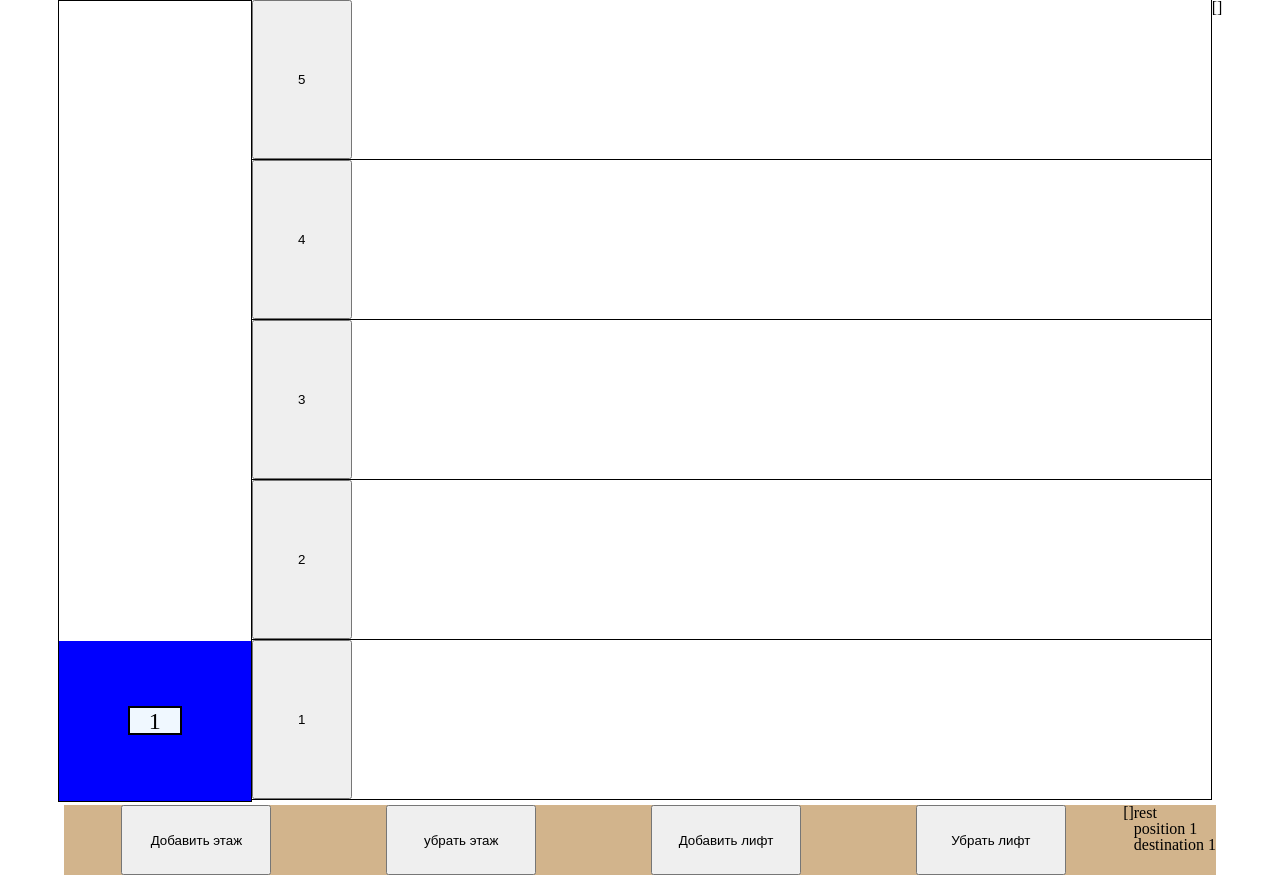
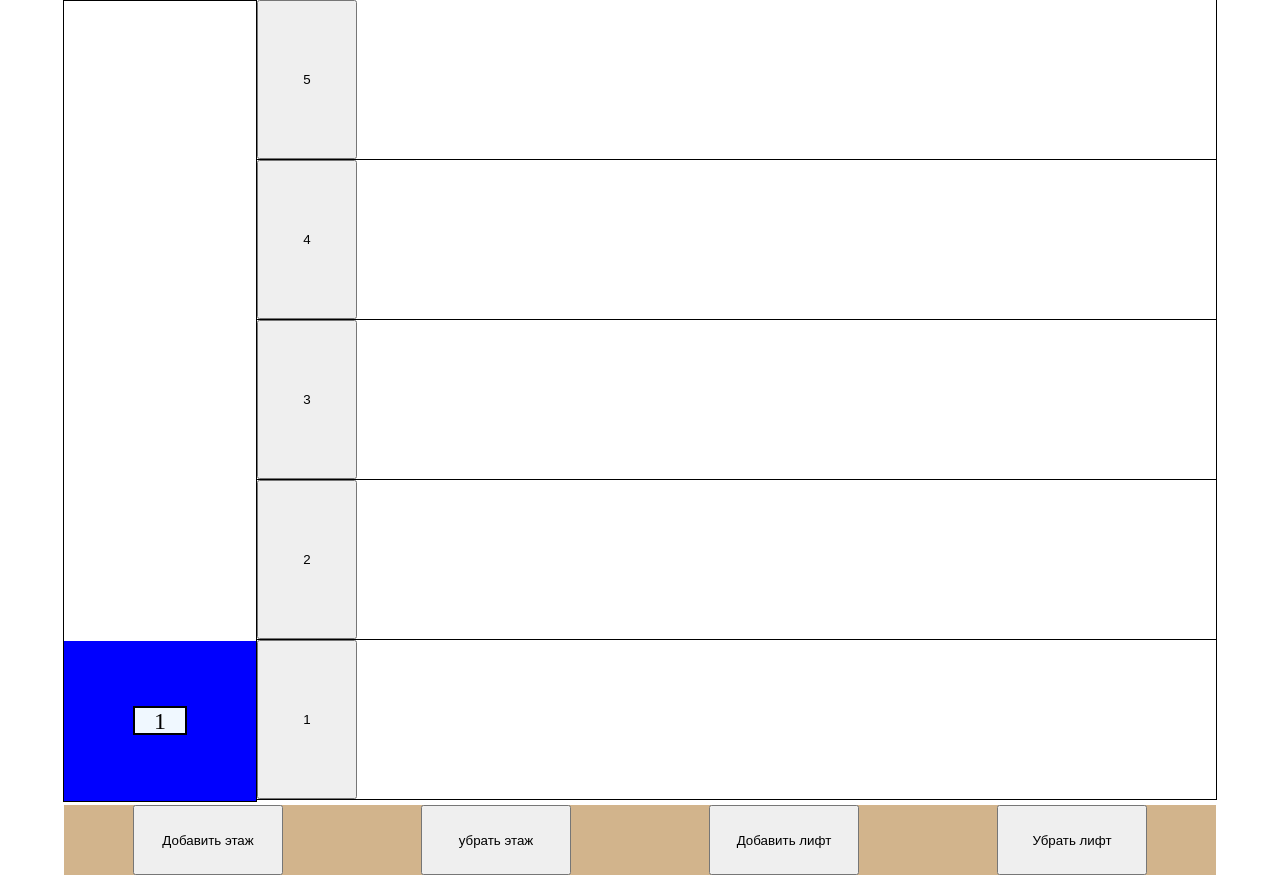
Before and after one commit to Feralbot/elevator-test-task, a Vue app: page / in a window 1280 px wide. Built offline with nearby package versions, Linux system fonts and the light colour scheme.

Commit message:
i gave up

```diff
--- a/src/App.vue
+++ b/src/App.vue
@@ -3,37 +3,15 @@
     <elevatorComponent />
     <floorComponent />
     <commandPanel />
-    {{ liftingSystemLogic.floorsQueueWithElevators }}
   </main>
 </template>
 
 <script setup>
-// [ ] 1. Не реализована часть с масштабированием количества лифтов.  // сделать,
-// [X] 2. Не совсем логичная работа с данными из store в component/floor, часть данных берется из пропсов, но в тоже время подключено стор для вызова метода. Лучше выбрать один способо, либо общаться со стором напрямую, либо через пропсы и эвенты.
-//        //Привести к единой форме
-// [ ] полноценная реализацию с несколькими лифтами. // сделать
-
-// [ ]- Хранение информации о позиционировании и анимации лифта в модуле состояния  //  перенести
-// [!!]- Трудночитаемая история коммитов (дублирования, не совсем понятные месседжи) // Коммитить важные вещи, конкретнее описывать коммиты
-// [ ]- Неочевидная смена статусов (разные статусы выставляются в компоненте и модуле состояния, некоторые напрямую, некоторые через функцию)
-//       //Вынес состояния лифта в отдельный стор, стало чуть лучше, но не идеально, по сути, они также задаются через разные функции в разных компонентах.
-// [ ]- Не сохраняется очередь этажей при перезагрузке страницы // Пофиксил, но костыльно, через SetTimeout ({..},1).
-//       Состояние inProgress сохраняется при перезагрузке страницы, из за watcher'а на currentFloor.
-//       Пробовал разные варианты, выбраный оказался лучшим на текущий момент.
-
-// [X]- Четче разграничить ответственность между компонентами и store // убрать пропсы, брать данные из стора
-// [ ]- Четче разграничить ответственность в рамках компонентов (определить "умные" и "глупые") // пока ? Точно выделить лифт в компонент,
-// [ ]- Отделить презентационную логику от бизнес-логики // Через композаблы, движение и анимации в один, добавление этажей, лифтов в другой.
-// [ ]- Проследить при добавлении этажа высоту подьема лифта
-// [ ]- Убрать панель с кнопками в компонент
-// [ ]- Добавить в LocalStorage Сколько этажей и лифтов, иначе будет странно.
 import floorComponent from "./components/floor.vue";
 import elevatorComponent from "./components/elevator.vue";
 import commandPanel from "./components/commandPanel.vue";
-import { useLiftingSystemLogicStore } from "./stores/liftingSystemLogicStore";
 
 
-const liftingSystemLogic = useLiftingSystemLogicStore();
 </script>
 <style src="./styles/reset.css"></style>
 <style src="./styles/main.css"></style>
--- a/src/components/commandPanel.vue
+++ b/src/components/commandPanel.vue
@@ -12,20 +12,9 @@
     <button class="commandPannel--button" @click="scaleStore.decreaseElevators">
       Убрать лифт
     </button>
-    {{ liftingSystemLogic.floorsQueue }}
-
-    <div>
-      <div v-for="elevator in scaleStore.elevators">
-        {{ elevator.status }}
-        <div>position {{ elevator.position }}</div>
-        <div>destination {{ elevator.destination }}</div>
-      </div>
-    </div>
   </div>
 </template>
 <script setup>
 import { useScaleStore } from "../stores/scaleStore";
-import { useLiftingSystemLogicStore } from "../stores/liftingSystemLogicStore";
 const scaleStore = useScaleStore();
-const liftingSystemLogic = useLiftingSystemLogicStore();
 </script>
--- a/src/components/elevator.vue
+++ b/src/components/elevator.vue
@@ -33,8 +33,8 @@ const scaleStore = useScaleStore();
 const liftingSystemLogic = useLiftingSystemLogicStore();
 
 onMounted(() => {
-  scaleStore.getScalingDataFromLocalStorage();
-  liftingSystemLogic.getQueueFromLocalStorage();
-  elevatorStore.resetAfterReloadPage();
+  //liftingSystemLogic.getQueueFromLocalStorage();
+  //scaleStore.getScalingDataFromLocalStorage();
+ // elevatorStore.resetAfterReloadPage();
 });
 </script>
--- a/src/stores/liftingSystemLogicStore.js
+++ b/src/stores/liftingSystemLogicStore.js
@@ -11,22 +11,24 @@ export const useLiftingSystemLogicStore = defineStore(
     const floorsQueueWithElevators = ref([]);
 
     const setQueueToLocalStorage = () => {
-      localStorage.setItem("floorsQueue", JSON.stringify(floorsQueue.value));
       localStorage.setItem(
         "floorsQueueWithElevators",
         JSON.stringify(floorsQueueWithElevators.value)
       );
+      localStorage.setItem("floorsQueue", JSON.stringify(floorsQueue.value));
     };
+
     const getQueueFromLocalStorage = () => {
-      const queueData = localStorage.getItem("floorsQueue");
-      if (queueData) {
-        floorsQueue.value = JSON.parse(queueData);
-      }
       const queueWithElevatorsData = localStorage.getItem(
         "floorsQueueWithElevators"
       );
       if (queueWithElevatorsData) {
         floorsQueueWithElevators.value = JSON.parse(queueWithElevatorsData);
+      }
+
+      const queueData = localStorage.getItem("floorsQueue");
+      if (queueData) {
+        floorsQueue.value = JSON.parse(queueData);
       }
     };
     const addToQueue = (floor) => {
@@ -43,17 +45,6 @@ export const useLiftingSystemLogicStore = defineStore(
       floorsQueueWithElevators.value.find((q) => {
         q.elevator == "";
         if (elevator.status == "rest" && q.elevator == "") {
-          // if (
-          //   floorsQueueWithElevators.value.forEach((task) => {
-          //     if (
-          //       task.status == "inQueue" &&
-          //       task.elevator == elevator.id &&
-          //       floorsQueueWithElevators.value[0] == task
-          //     ) {
-          //       return (q.elevator = "");
-          //     }
-          //   })
-          // )
           return (q.elevator = elevator.id);
         }
       });
@@ -66,7 +57,6 @@ export const useLiftingSystemLogicStore = defineStore(
     watch(
       floorsQueue.value,
       () => {
-        console.log("Очередь лифтов изменилась");
         for (let q = 0; q < floorsQueueWithElevators.value.length; q++) {
           let e = q;
           if (
@@ -80,16 +70,13 @@ export const useLiftingSystemLogicStore = defineStore(
           }
           e++;
         }
-
         floorsQueueWithElevators.value.find((queue) => {
           if (queue.elevator == "") {
-            // console.log("Не назначен лифт на " + queue.floor + " Этаж");
             if (
               scaleStore.elevators.find(
                 (elevator) => elevator.status == "rest"
               ) == undefined
             ) {
-              //  console.log("все лифты на текущий момент заняты");
             } else {
               elevatorStore.startQueue(
                 scaleStore.elevators.find(
@@ -100,7 +87,6 @@ export const useLiftingSystemLogicStore = defineStore(
             }
           }
         });
-
         scaleStore.setScalingDatatoLocalStorage();
         setQueueToLocalStorage();
       },
--- a/src/stores/scaleStore.js
+++ b/src/stores/scaleStore.js
@@ -1,9 +1,7 @@
 import { defineStore } from "pinia";
 import { ref, watch, computed } from "vue";
-import { useElevatorStore } from "./elevatorStore";
 
 export const useScaleStore = defineStore("scaleStore", () => {
-  const elevatorStore = useElevatorStore();
   const floors = ref(5);
   const elevators = ref([
     {
@@ -69,7 +67,7 @@ export const useScaleStore = defineStore("scaleStore", () => {
   watch(
     elevators,
     () => {
-        setScalingDatatoLocalStorage();
+      setScalingDatatoLocalStorage();
     },
     { deep: true }
   );
```
Also changed, not shown: src/stores/elevatorStore.js (+0 -38 lines), 6 other files (tests, documents, lock files or other folders).
